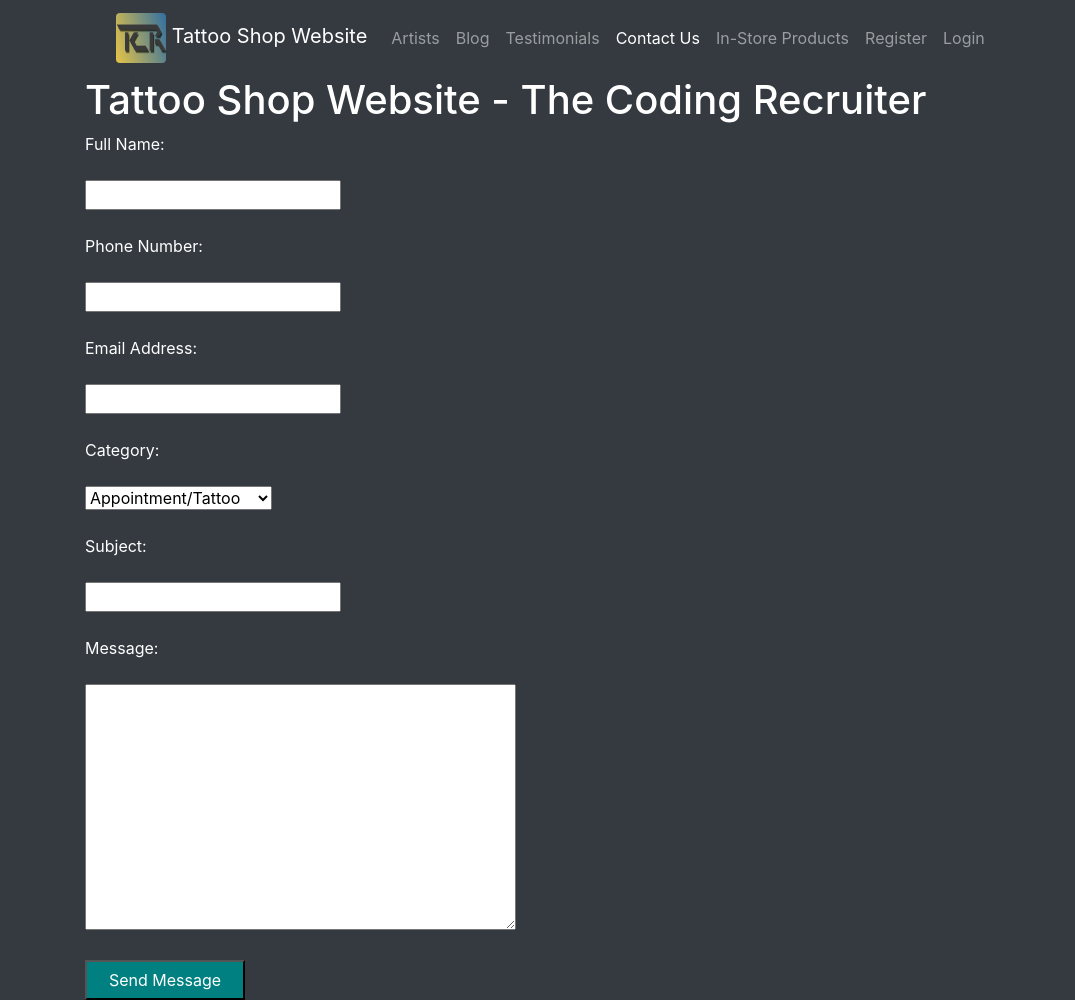
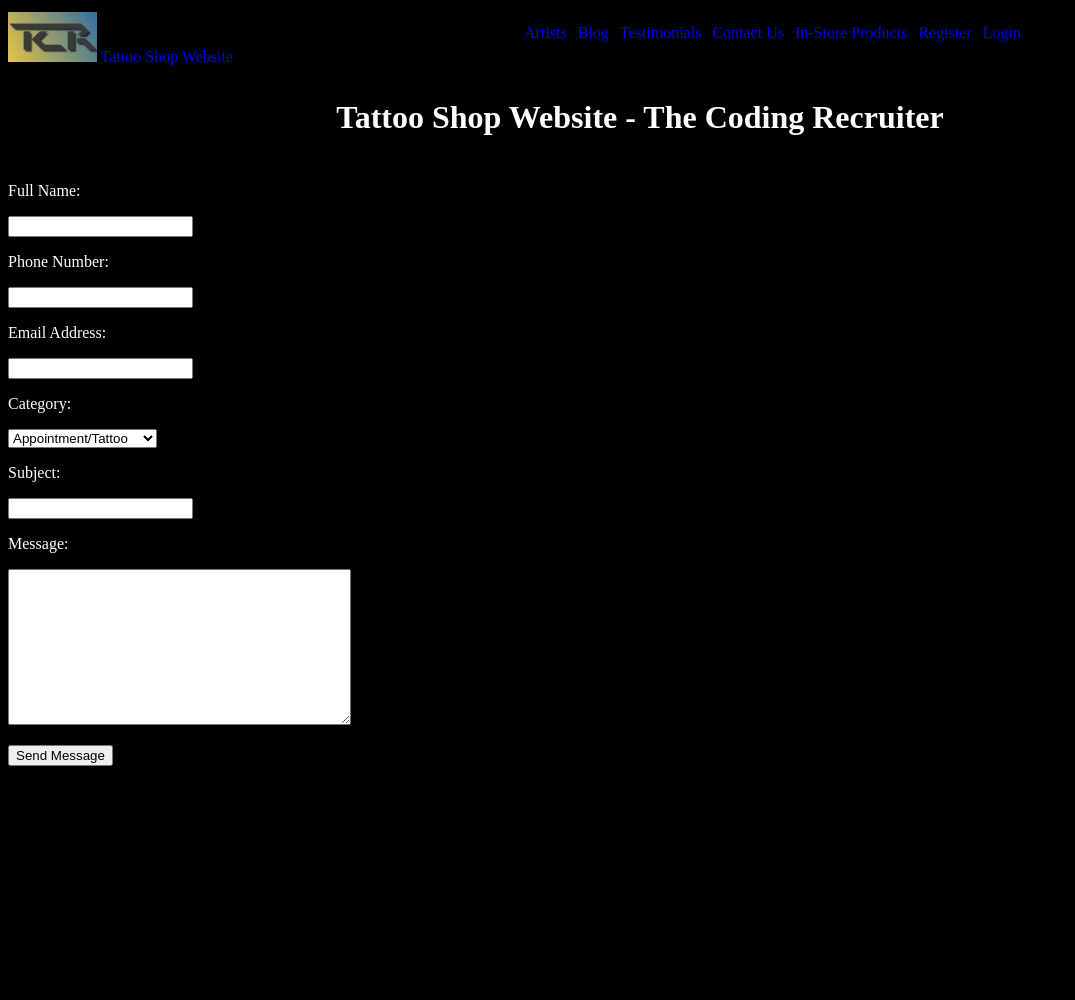
Before and after one commit to TheCodingRecruiter/twitch-tattoo-shop-website, a Django app: page /contact/ in a window 1280 px wide. Shown: the whole page, without its empty margins (0-1075 px from the left). After the commit the page ends 766 px from the top, so only its background shows below. Run offline with Django 3.2, Linux system fonts and the light colour scheme; some libraries are stand-ins or nearby versions.

Commit message:
Finally got CSS Grid working partially.  Now to revamp most of the site.

```diff
--- a/artistprofile/templates/artistprofile/list.html
+++ b/artistprofile/templates/artistprofile/list.html
@@ -23,7 +23,7 @@
                 <div class="d-inline">
                     <div class="d-inline">
                         <a href="{{ request.artwork }}{% url 'artwork:detail' artworkobj.slug %}">
-                            <img src="{{ artworkobj.image.url}}" width="30%" height="10%" style="margin: 10px;">
+                            <img src="{{ artworkobj.image.url}}" width=50px height="10%" style="margin: 10px;">
                         </a>
                     </div>
                     {% else %}
--- a/artistprofile/views.py
+++ b/artistprofile/views.py
@@ -12,7 +12,7 @@ from artwork.models import Artwork
 
 
 class artistProfileListView(ListView):
-    template_name = 'artistprofile/list.html'
+    template_name = 'artistprofile/grid_list.html'
     model = ArtistProfile
 
     def get_context_data(self, **kwargs):
--- a/static/css/main.css
+++ b/static/css/main.css
@@ -1,20 +1,78 @@
-.grid-container {
+body {
+    background: black;
+    color: white;
+}
+.center-text {
+    text-align: center;
+}
+
+.my-grid {
     display: grid;
-    justify-content: center;
-    grid-template-columns: repeat(1, 1fr);
+    grid-template-columns: auto;
     grid-gap: 8px;
 }
 
-.contact-button {
-    width: 160px;
-    height: 40px;
-    background: teal;
-    color: white;
+.navbar {
+    display: grid;
+    grid-template-columns: auto auto;
 }
 
-.item {
-    width: 100px;
-    height: 200px;
-    background: black;
-    color: white;
+.navbar li {
+    padding-left: 3.5px;
+    padding-right: 3.5px;
 }
+
+.navbar ul li {
+    display: inline;
+}
+
+.artist-list-grid {
+    display: grid;
+    grid-template-columns: auto;
+
+    /* border: 1px orange;
+    border-style: solid;
+    border-width: 5px; */
+}
+
+.artist-profile-name-grid {
+    display: grid;
+
+
+}
+
+.all-artwork-grid {
+    display: grid;
+    grid-template-columns: auto auto auto;
+    grid-gap: 20px;
+}
+}
+
+.artist-artwork-images-grid {
+    display: grid;
+    grid-template-columns: auto auto auto;
+}
+
+.artwork-img {
+    text-align: center;
+    vertical-align: middle;
+    padding-top: 10px;
+}
+
+a {
+    border-radius: 4px;
+    cursor: pointer;
+    text-decoration: none;
+    /* text-transform: uppercase; */
+    margin: 4px 0;
+}
+
+a:hover {
+    border: 2px white;
+    border-style: solid;
+    border-width: 2px;
+    text-transform: uppercase;
+    /* background-color: white !important; */
+
+    margin: 0;
+}
--- a/templates/base.html
+++ b/templates/base.html
@@ -10,38 +10,23 @@
   <meta charset="utf-8">
   <meta name="viewport" content="width=device-width, initial-scale=1, shrink-to-fit=no">
 
-  <!-- Bootstrap CSS -->
-  <link rel="stylesheet" href="https://stackpath.bootstrapcdn.com/bootstrap/4.4.1/css/bootstrap.min.css"
-    integrity="sha384-Vkoo8x4CGsO3+Hhxv8T/Q5PaXtkKtu6ug5TOeNV6gBiFeWPGFN9MuhOf23Q9Ifjh" crossorigin="anonymous">
-
 
   <title>Tattoo Shop Website</title>
 
 </head>
 
-<body class=' container bg-dark text-white '>
-  <div>
+<body>
+  <div class="my-grid">
 
     {% include "base/navbar.html" with brand_name="Tattoo Shop Website" %}
-    <div class='bg-dark font-white'>
 
 
-      <h1>Tattoo Shop Website - The Coding Recruiter</h1>
+      <h1 class="center-text">Tattoo Shop Website - The Coding Recruiter</h1>
 
       {% block content %} {% endblock %}
-    </div>
+
   </div>
-  <!-- Optional JavaScript -->
-  <!-- jQuery first, then Popper.js, then Bootstrap JS -->
-  <script src="https://code.jquery.com/jquery-3.4.1.slim.min.js"
-    integrity="sha384-J6qa4849blE2+poT4WnyKhv5vZF5SrPo0iEjwBvKU7imGFAV0wwj1yYfoRSJoZ+n"
-    crossorigin="anonymous"></script>
-  <script src="https://cdn.jsdelivr.net/npm/popper.js@1.16.0/dist/umd/popper.min.js"
-    integrity="sha384-Q6E9RHvbIyZFJoft+2mJbHaEWldlvI9IOYy5n3zV9zzTtmI3UksdQRVvoxMfooAo"
-    crossorigin="anonymous"></script>
-  <script src="https://stackpath.bootstrapcdn.com/bootstrap/4.4.1/js/bootstrap.min.js"
-    integrity="sha384-wfSDF2E50Y2D1uUdj0O3uMBJnjuUD4Ih7YwaYd1iqfktj0Uod8GCExl3Og8ifwB6"
-    crossorigin="anonymous"></script>
+
 </body>
 
 </html>
--- a/templates/base/navbar.html
+++ b/templates/base/navbar.html
@@ -9,51 +9,87 @@
 {% load static %}
 
 
-
-<nav class="navbar navbar-expand-md navbar-dark bg-dark">
-  <div class="container">
-        <a class="navbar-brand" href="{{ artist_url }}">
-                <img src="{% static 'img/lcl.png' %}" class="rounded" width="50" height="50" class='img-fluid' alt="Tattoo Shop Website"/>
+<div class="navbar">
+  <a href="{{ artist_url }}">
+    <img src="{% static 'img/lcl.png' %}" style="height: 50px;" alt="Tattoo Shop Website" />
     Tattoo Shop Website
   </a>
-    <button class="navbar-toggler" type="button" data-toggle="collapse" data-target="#navbarSupportedContent" aria-controls="navbarSupportedContent" aria-expanded="false" aria-label="Toggle navigation">
-      <span class="navbar-toggler-icon"></span>
-    </button>
 
-    <div class="collapse navbar-collapse" id="navbarSupportedContent">
-      <ul class="navbar-nav mr-auto">
-        <li class="nav-item {% if request.path == artist_url %}active{% endif %}">
-          <a class="nav-link" href="{{ artist_url }}">Artists <span class="sr-only">(current)</span></a>
+  <ul>
+    <li>
+      <a href="{{ artist_url }}">Artists</a>
     </li>
-        <li class="nav-item {% if request.path == blog_url %}active{% endif %}">
-          <a class="nav-link" href="{{ blog_url }}">Blog</a>
+    <li>
+      <a href="{{ blog_url }}">Blog</a>
     </li>
-        <li class="nav-item {% if request.path == testimonial_url %}active{% endif %}">
-          <a class="nav-link" href="{{ testimonial_url }}">Testimonials</a>
+    <li>
+      <a href="{{ testimonial_url }}">Testimonials</a>
     </li>
-        <li class="nav-item {% if request.path == contact_url %}active{% endif %}">
-          <a class="nav-link" href="{{ contact_url }}">Contact Us</a>
+    <li>
+      <a href="{{ contact_url }}">Contact Us</a>
     </li>
-        <li class="nav-item {% if request.path == products_url %}active{% endif %}">
-          <a class="nav-link" href="{{ products_url }}">In-Store Products</a>
+    <li>
+      <a href="{{ products_url }}">In-Store Products</a>
     </li>
 
     {% if request.user.is_authenticated %}
-        <li class="nav-item {% if request.path == logout_url %}active{% endif %}">
-            <a class="nav-link" href="{{ logout_url }}" tabindex="-1" aria-disabled="true">Logout</a>
+    <li>
+      <a href="{{ logout_url }}" tabindex="-1" aria-disabled="true">Logout</a>
     </li>
     {% else %}
 
-        <li class="nav-item {% if request.path == register_url %}active{% endif %}">
-            <a class="nav-link" href="{{ register_url }}" tabindex="-1" aria-disabled="true">Register</a>
+    <li>
+      <a href="{{ register_url }}" tabindex="-1" aria-disabled="true">Register</a>
     </li>
-          <li class="nav-item {% if request.path == login_url %}active{% endif %}">
-            <a class="nav-link" href="{{ login_url }}" tabindex="-1" aria-disabled="true">Login</a>
+    <li>
+      <a href="{{ login_url }}" tabindex="-1" aria-disabled="true">Login</a>
     </li>
     {% endif %}
 
 
   </ul>
 </div>
-  </div>
-  </nav>
+
+<!--
+<nav class=navbar>
+    <a href="{{ artist_url }}">
+      <img src="{% static 'img/lcl.png' %}" style="height: 50px;" alt="Tattoo Shop Website" />
+      Tattoo Shop Website
+    </a>
+
+      <ul>
+        <li>
+          <a href="{{ artist_url }}">Artists</a>
+        </li>
+        <li>
+          <a href="{{ blog_url }}">Blog</a>
+        </li>
+        <li>
+          <a href="{{ testimonial_url }}">Testimonials</a>
+        </li>
+        <li>
+          <a href="{{ contact_url }}">Contact Us</a>
+        </li>
+        <li>
+          <a href="{{ products_url }}">In-Store Products</a>
+        </li>
+
+        {% if request.user.is_authenticated %}
+        <li>
+          <a href="{{ logout_url }}" tabindex="-1" aria-disabled="true">Logout</a>
+        </li>
+        {% else %}
+
+        <li>
+          <a href="{{ register_url }}" tabindex="-1" aria-disabled="true">Register</a>
+        </li>
+        <li>
+          <a href="{{ login_url }}" tabindex="-1" aria-disabled="true">Login</a>
+        </li>
+        {% endif %}
+
+
+      </ul>
+
+
+</nav> -->
```
Also changed, not shown: artistprofile/templates/artistprofile/grid_list.html (added, +50 -0 lines), templates/base copy.html (added, +47 -0 lines), templates/base/navbar copy.html (added, +59 -0 lines), db.sqlite3. Lines whose indentation alone changed are shown as unchanged.
